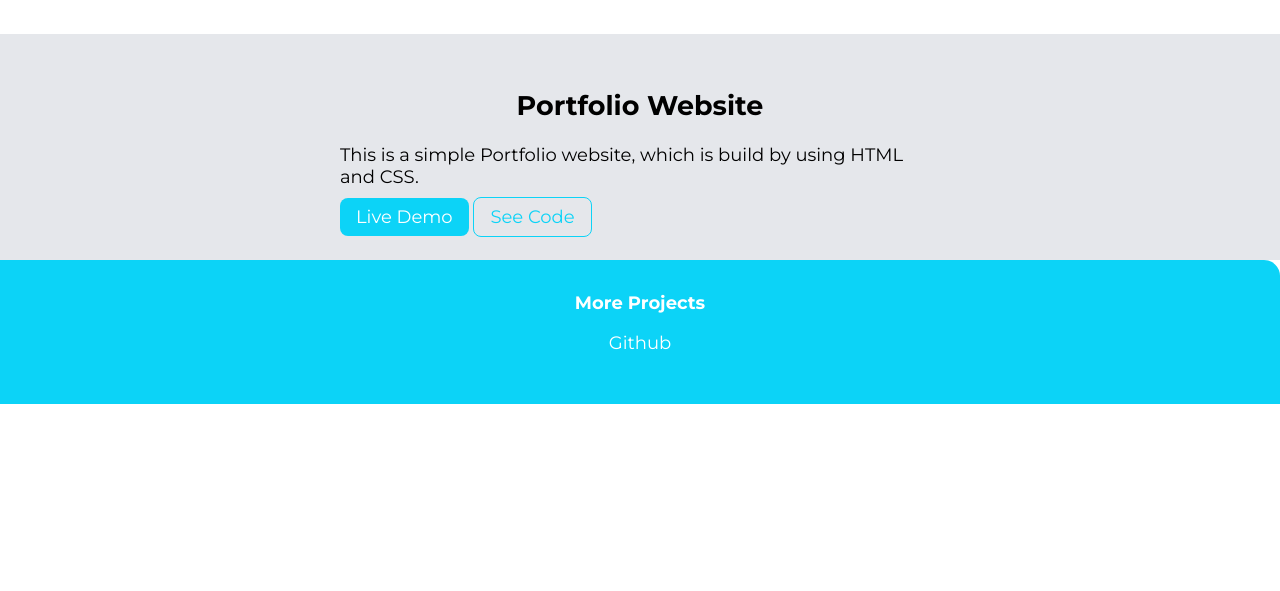
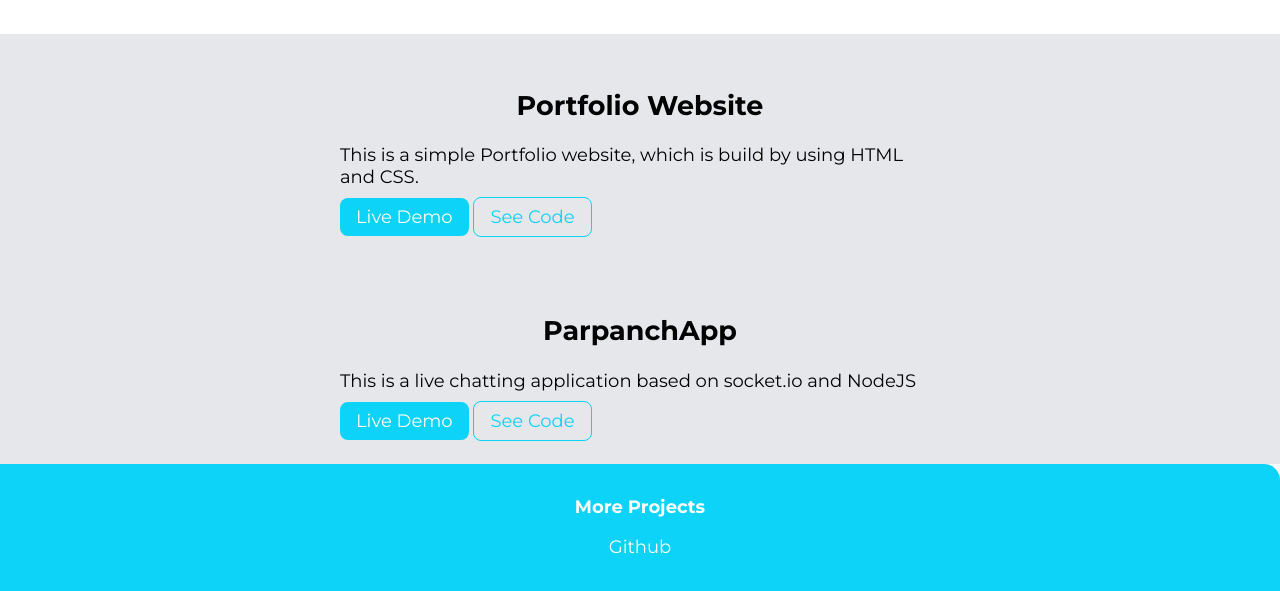
Before and after one commit to Suryamsrivastava/MyPortFolio, a plain HTML site: page project.html in a window 1280 px wide. Shown: the part 249-840 px from the top of the page. Before the commit the page ends 800 px from the top, so only its background shows below. Drawn offline with Linux system fonts and the light colour scheme.

Commit message:
add new project

```diff
--- a/project.html
+++ b/project.html
@@ -38,6 +38,15 @@
         </div>
     </section>
 
+    <section class="section off">
+        <div class="container container-centre">
+            <h1>ParpanchApp<br></h1>
+            <p> This is a live chatting application based on socket.io and NodeJS </p>
+            <a href="https://github.com/Suryamsrivastava/EazyByts-ParpanchApp" class="link link-primary" target="_blank"> Live Demo</a>
+            <a href="https://github.com/Suryamsrivastava/EazyByts-ParpanchApp" class="link link-secondary" target="_blank"> See Code</a>
+        </div>
+    </section>
+
     <footer class="footer container">
         <div class="container">
             <div class="heading">More Projects</div>
```
